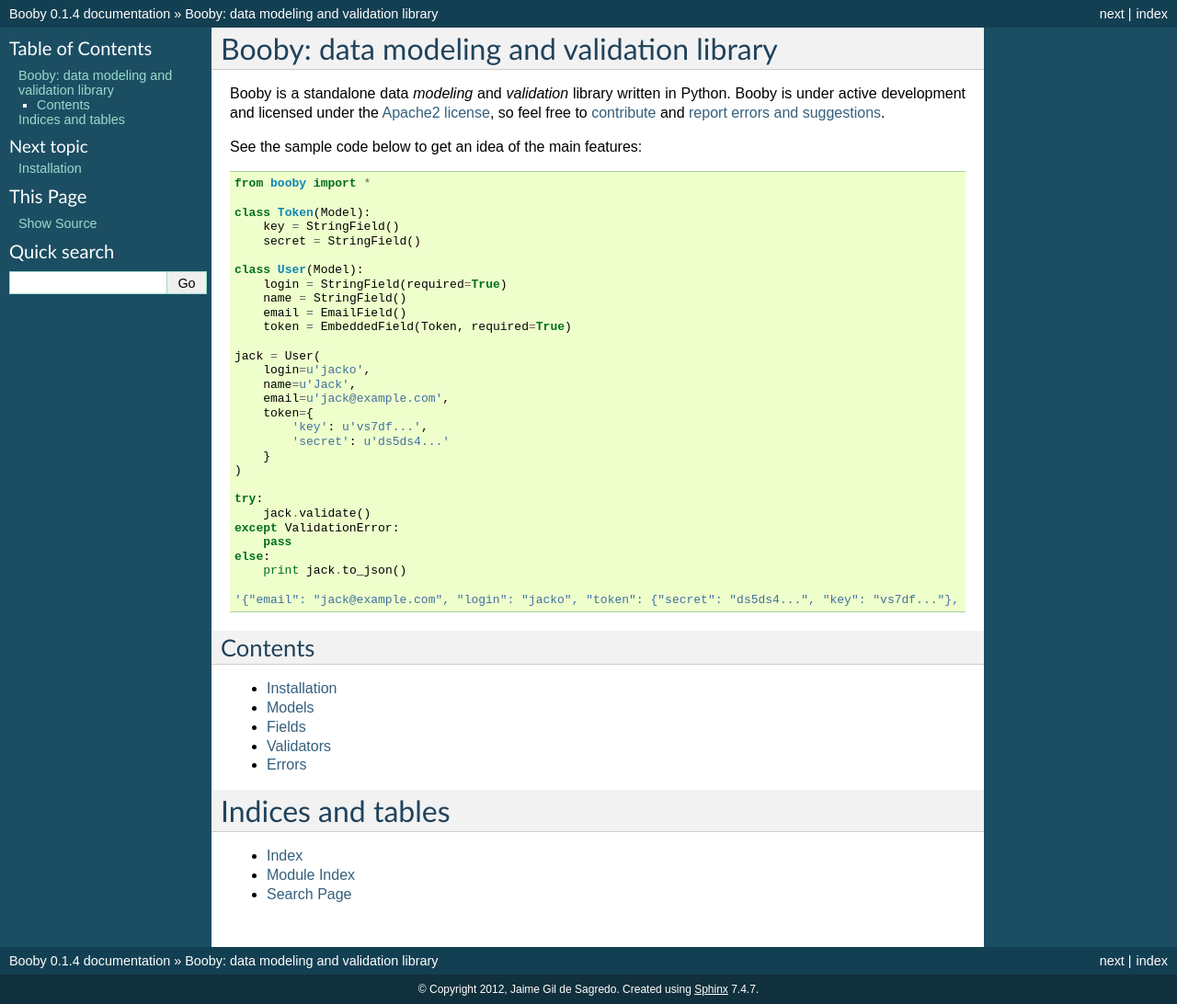
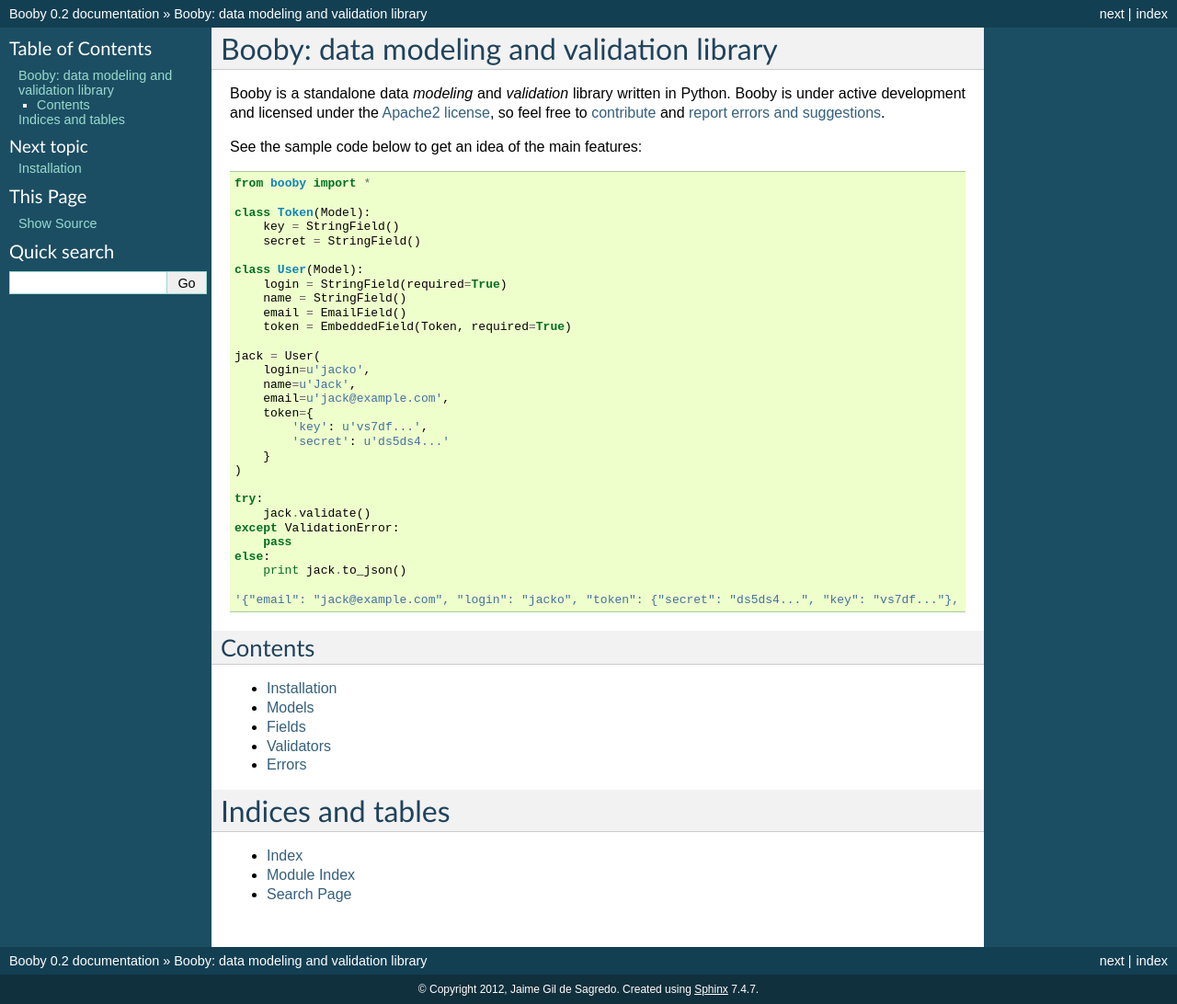
Before and after one commit to jaimegildesagredo/booby, a Sphinx documentation site: the page built from docs/index.rst, in a window 1280 px wide. Shown: the whole page at 92% size. Built offline with Sphinx 7.4.7, drawn with Linux system fonts in a browser that asks for light colours.

Commit message:
Version 0.2

```diff
--- a/docs/conf.py
+++ b/docs/conf.py
@@ -51,9 +51,9 @@ copyright = u'2012, Jaime Gil de Sagredo'
 # built documents.
 #
 # The short X.Y version.
-version = '0.1'
+version = '0.2'
 # The full version, including alpha/beta/rc tags.
-release = '0.1.4'
+release = '0.2'
 
 # The language for content autogenerated by Sphinx. Refer to documentation
 # for a list of supported languages.
--- a/setup.py
+++ b/setup.py
@@ -6,7 +6,7 @@ long_description = open('README.md').read()
 
 setup(
     name='booby',
-    version='0.1.4',
+    version='0.2',
     description='Standalone data modeling and validation Python library',
     long_description=long_description,
     author='Jaime Gil de Sagredo Luna',
```
